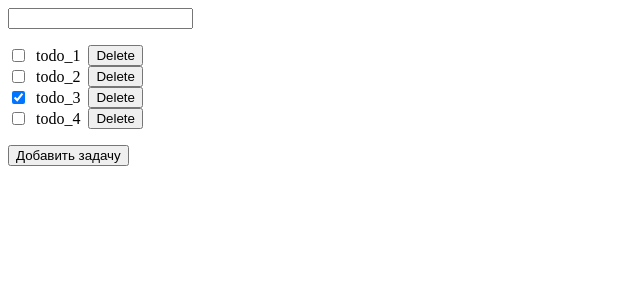
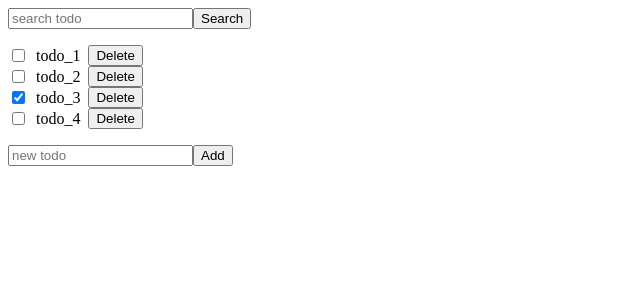
Before and after one commit to Vit0607/my-todos, a React (Vite) app: page / in a window 1280 px wide. Shown: the top 300 px of the page, without its empty margins (0-640 px from the left). Built offline with nearby package versions, Linux system fonts and the light colour scheme.

Commit message:
Создание todo на кнопку создания

```diff
--- a/src/App.tsx
+++ b/src/App.tsx
@@ -1,6 +1,7 @@
 import { useEffect, useState } from 'react';
 import ToDosList from './components/ToDosList/ToDosList';
 import { ToDo } from './types/toDo';
+import AddForm from './components/AddForm/AddForm';
 
 function App() {
   const initialState = [
@@ -12,7 +13,7 @@ function App() {
 
   type ToDoType = (typeof initialState)[0];
 
-  const [data, setData] = useState<ToDoType[]>();
+  const [data, setData] = useState<ToDoType[]>(initialState);
   const [isLoading, setIsLoading] = useState(false);
 
   const delay = (ms: number): Promise<ToDo[]> => {
@@ -51,9 +52,23 @@ function App() {
     setData(prev => prev?.filter(item => item.id != id));
   };
 
+  const addItem = (item: object) => {
+    setData(prev => [
+      ...prev,
+      {
+        id: Math.max(...prev.map(i => i.id)) + 1,
+        title: Object.values(item)[0],
+        isDone: false
+      }
+    ]);
+  };
+
   return (
     <div>
-      <input type="search" />
+      <div>
+        <input type="search" placeholder="search todo" />
+        <button>Search</button>
+      </div>
       {!isLoading && data ? (
         <ToDosList
           toDosArr={data}
@@ -63,7 +78,7 @@ function App() {
       ) : (
         <p>Загрузка...</p>
       )}
-      <button>Добавить задачу</button>
+      <AddForm onSubmit={addItem} />
     </div>
   );
 }
--- /dev/null
+++ b/src/components/AddForm/AddForm.tsx
@@ -0,0 +1,22 @@
+import Button from '../Button/Button';
+
+const AddForm = ({ onSubmit }: { onSubmit: (obj: object) => void }) => {
+  type FormEvent = React.FormEvent<HTMLFormElement>;
+
+  const addTask = (e: FormEvent) => {
+    e.preventDefault();
+    const formData = new FormData(e.currentTarget);
+    const formProps = Object.fromEntries(formData);
+    onSubmit(formProps);
+    console.log('formProps: ', formProps);
+  };
+
+  return (
+    <form onSubmit={addTask}>
+      <input type="text" name="title" placeholder="new todo" />
+      <Button>Add</Button>
+    </form>
+  );
+};
+
+export default AddForm;
--- /dev/null
+++ b/src/components/Button/Button.tsx
@@ -0,0 +1,5 @@
+const Button = ({ children }: { children: string }) => {
+  return <button>{children}</button>;
+};
+
+export default Button;
--- a/src/components/ToDosList/ToDosList.tsx
+++ b/src/components/ToDosList/ToDosList.tsx
@@ -15,7 +15,12 @@ const ToDosList = ({
     <ul className={styles.toDoList}>
       {toDosArr?.map((toDo: ToDo) => {
         return (
-          <SingleToDo el={toDo} toggle={toggleIsDone} deleteToDo={onDeleted} />
+          <SingleToDo
+            el={toDo}
+            toggle={toggleIsDone}
+            deleteToDo={onDeleted}
+            key={toDo.id}
+          />
         );
       })}
     </ul>
```
